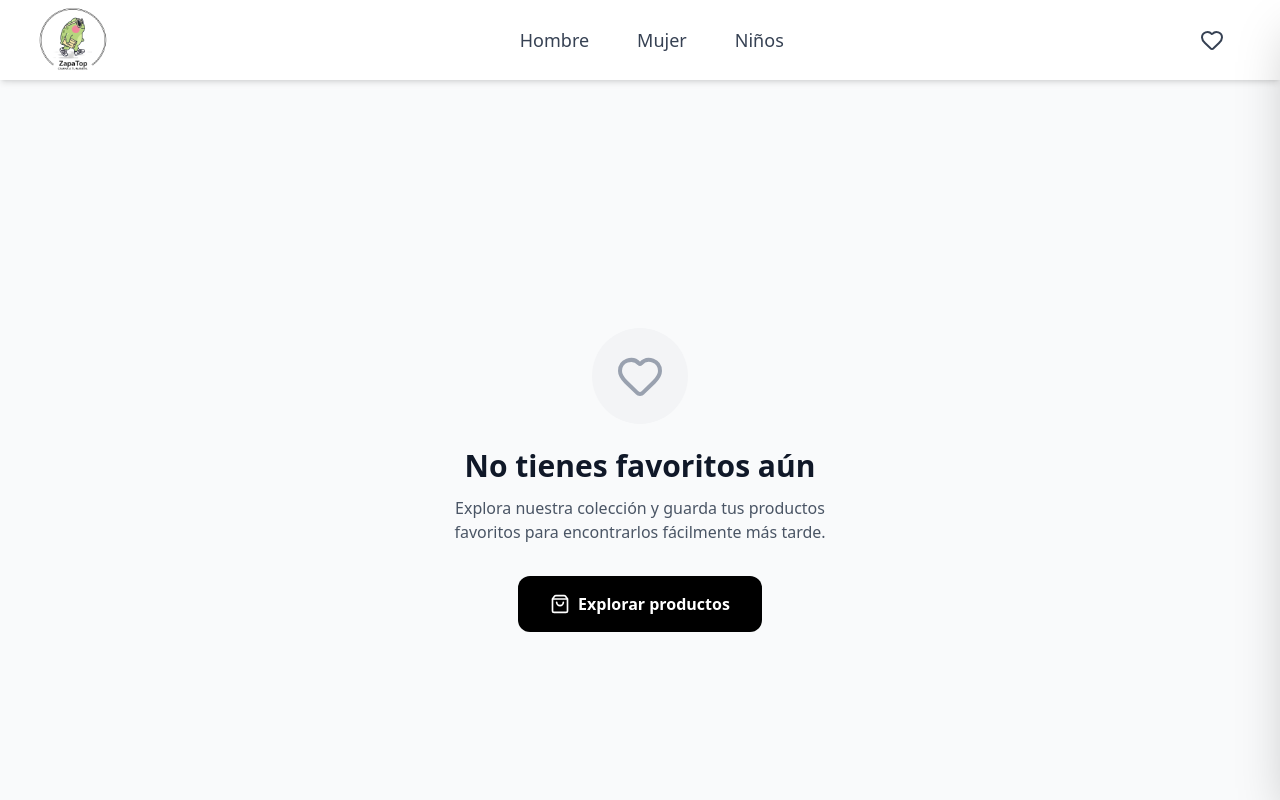
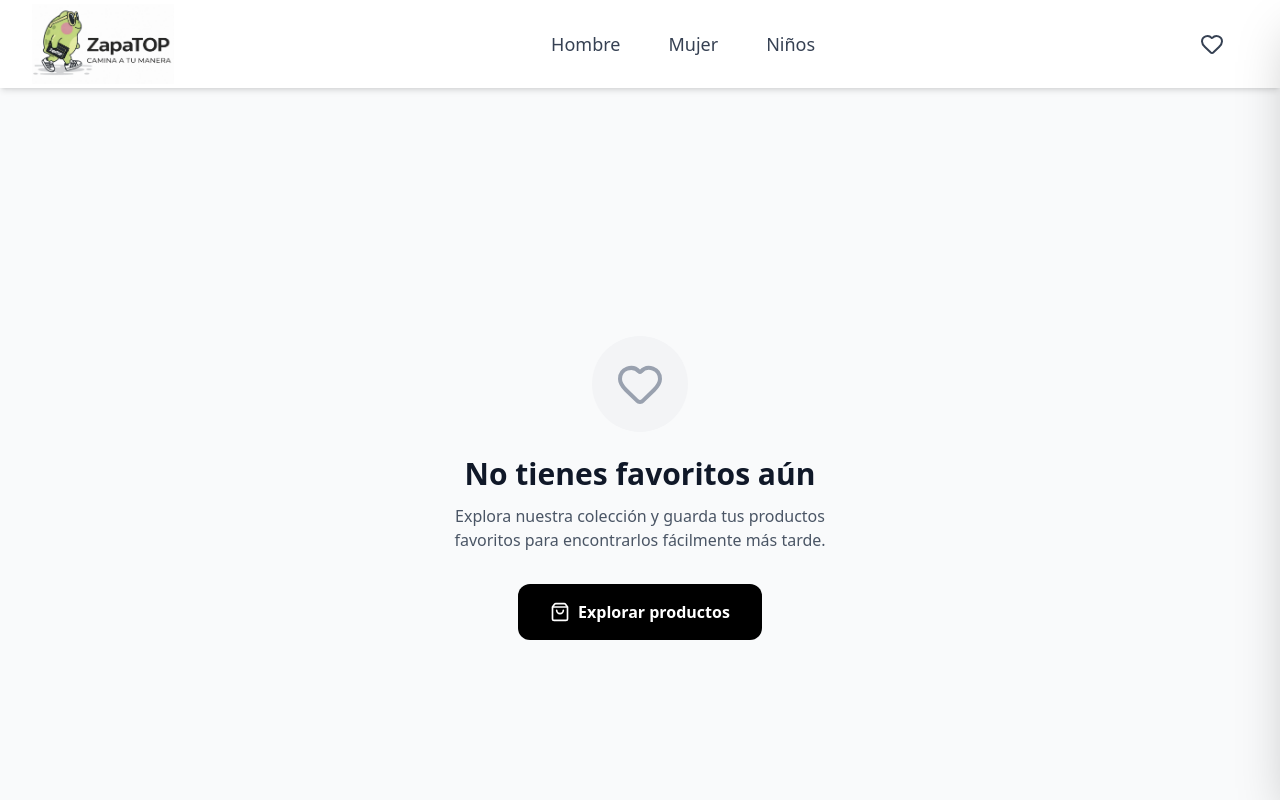
Before and after one commit to antcube/TotoTienda, a React (Vite) app: page /favorites in a window 1280 px wide. Shown: the top 800 px of the page. Built offline with nearby package versions, Linux system fonts and the light colour scheme.

Commit message:
Mejora logo

```diff
--- a/src/components/Footer.tsx
+++ b/src/components/Footer.tsx
@@ -1,5 +1,5 @@
 import { Facebook, Instagram, MessageCircle, MapPin, Phone, Mail, Heart, Clock } from 'lucide-react';
-import logo from '../assets/ZapaTopLogo.png';
+import logo from '../assets/ZapaTopLogoV2.jpeg';
 
 export default function Footer() {
   const handleWhatsAppClick = () => {
--- a/src/components/Navbar.tsx
+++ b/src/components/Navbar.tsx
@@ -3,7 +3,7 @@ import { useState } from 'react';
 import { useNavigate, useLocation } from 'react-router-dom';
 import { useFavorites } from '../context/FavoritesContext';
 import SearchSidebar from './SearchSidebar';
-import logo from '../assets/ZapaTopLogo.png';
+import logo from '../assets/ZapaTopLogoV2.jpg';
 
 export default function Navbar() {
   const [isMenuOpen, setIsMenuOpen] = useState(false);
@@ -18,14 +18,14 @@ export default function Navbar() {
 
   return (
     <nav className="bg-white shadow-md sticky top-0 z-50">
-      <div className="max-w-7xl mx-auto px-4 sm:px-6 lg:px-8 lg:py-2">
+      <div className="max-w-7xl mx-auto px-4 sm:px-6 lg:px-8 py-1 lg:py-3">
         <div className="flex justify-between items-center h-16">
           {/* Logo */}
-          <div className="shrink-0 flex items-center cursor-pointer" onClick={() => navigate('/')}>
+          <div className="shrink-0 flex items-center cursor-pointer h-full py-2" onClick={() => navigate('/')}>
             <img
               src={logo}
               alt="ZapaTop"
-              className="h-20 md:h-24 w-auto object-contain"
+              className="h-16 lg:h-20 w-auto object-contain mix-blend-multiply"
             />
           </div>
 
```
Also changed, not shown: src/assets/ZapaTopLogoV2.jpg (added).
